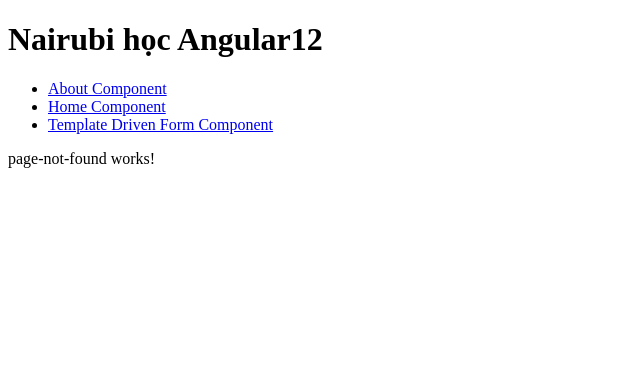
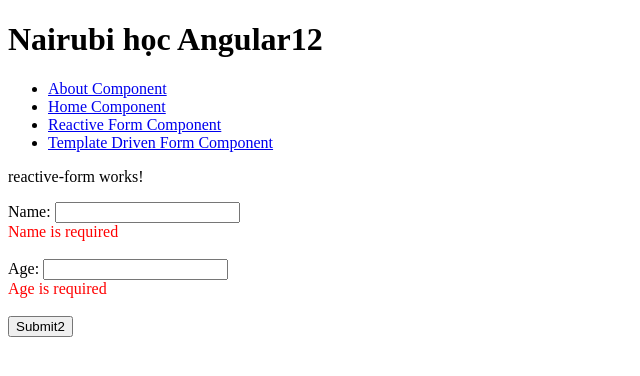
Before and after one commit to EmbiiFox/Angular12, an Angular app: page /reactiveform in a window 1280 px wide. Shown: the top 376 px of the page, without its empty margins (0-640 px from the left). Built offline with nearby package versions, Linux system fonts and the light colour scheme.

Commit message:
reactive form

```diff
--- a/src/app/app-routing.module.ts
+++ b/src/app/app-routing.module.ts
@@ -3,12 +3,14 @@
 import { AboutComponent } from './about/about.component';
 import { HomeComponent } from './home/home.component';
 import { PageNotFoundComponent } from './page-not-found/page-not-found.component';
+import { ReactiveFormComponent } from './reactive-form/reactive-form.component';
 import { TemplateDrivenFormComponent } from './template-driven-form/template-driven-form.component';
 
 const routes: Routes = [
   {path: 'about', component: AboutComponent},
   {path: 'home', component: HomeComponent},
   {path: 'templateform', component: TemplateDrivenFormComponent},
+  {path: 'reactiveform', component: ReactiveFormComponent},
   {path: '', component: HomeComponent},
   {path: '**', component: PageNotFoundComponent},
 ];
--- a/src/app/app.component.html
+++ b/src/app/app.component.html
@@ -9,6 +9,7 @@
   <ul>
     <li><a routerLink="/about" routerLinkActive="active">About Component</a></li>
     <li><a routerLink="/home" routerLinkActive="active">Home Component</a></li>
+    <li><a routerLink="/reactiveform" routerLinkActive="active">Reactive Form Component</a></li>
     <li><a routerLink="/templateform" routerLinkActive="active">Template Driven Form Component</a></li>
   </ul>
 </nav>
--- /dev/null
+++ b/src/app/reactive-form/reactive-form.component.html
@@ -0,0 +1,23 @@
+<p>reactive-form works!</p>
+<form [formGroup]="formData2" (ngSubmit)="onSubmit()">
+    <label >
+        Name:
+        <input type="text"
+        formControlName="name">
+        <div *ngIf="!formData2.controls.name.valid" style="color: red">
+            Name is required
+        </div>
+        <br>
+    </label>
+    <label >
+        Age:
+        <input type="text"
+        formControlName="age">
+        <div *ngIf="!formData2.controls.age.valid" style="color: red">
+            Age is required
+        </div>
+        <br>
+    </label>
+
+    <button type="submit" [disabled]="formData2.valid">Submit2</button>
+</form>
--- /dev/null
+++ b/src/app/reactive-form/reactive-form.component.ts
@@ -0,0 +1,27 @@
+import { Component, OnInit } from '@angular/core';
+import { FormBuilder, FormControl, FormGroup, Validators } from '@angular/forms';
+import { CommonService } from '../Services/common.service';
+
+@Component({
+  selector: 'app-reactive-form',
+  templateUrl: './reactive-form.component.html',
+  styleUrls: ['./reactive-form.component.scss']
+})
+export class ReactiveFormComponent implements OnInit {
+  // public formData: FormGroup = new FormGroup({
+  //   name: new FormControl(''),
+  //   age: new FormControl(''),
+  // });
+  public formData2= this.formBuilder.group({
+    name: ['',Validators.required],
+    age: ['',Validators.required],
+  })
+  constructor(private common: CommonService, private formBuilder: FormBuilder) { }
+  ngOnInit(): void {
+  }
+  public onSubmit(): void {
+    // console.log('Submit form: Form Data = ',this.formData.value)
+    // this.common.submitData(this.formData.value);
+    this.common.submitData(this.formData2.value);
+  }
+}
--- a/src/app/template-driven-form/template-driven-form.component.html
+++ b/src/app/template-driven-form/template-driven-form.component.html
@@ -1,11 +1,11 @@
 <p>template-driven-form works!</p>
 <form (ngSubmit)="submitForm()">
     Name:
-    <input type="text"
+    <!-- <input type="text"
     [(ngModel)]="name"
     [ngModelOptions]="{standalone: true}"
     >
-    <br>
+    <br> -->
     <!-- <button (click)="submitForm()"> Submit</button> -->
     <button>Submit2</button>
 </form>
```
Also changed, not shown: src/app/app.module.ts (+4 -4 lines), src/app/reactive-form/reactive-form.component.scss (added), 1 other file (tests, documents, lock files or other folders).
